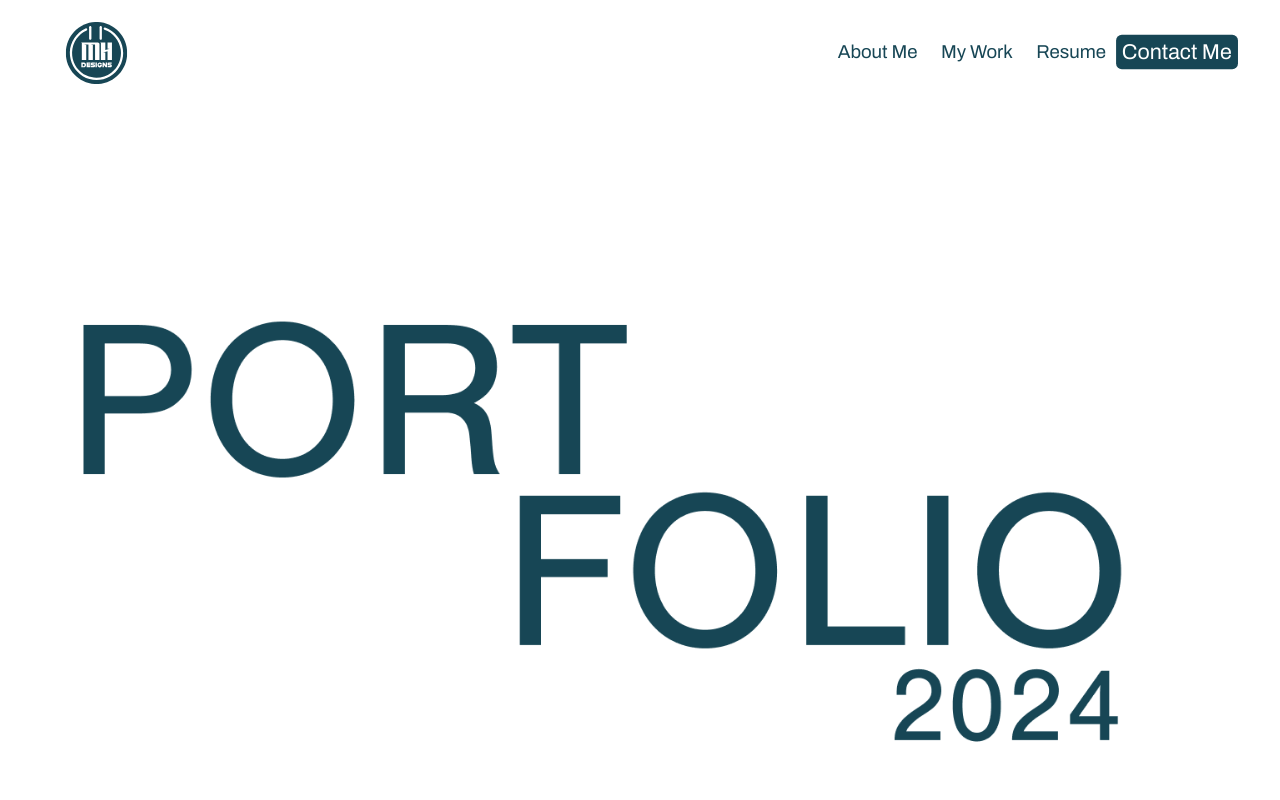
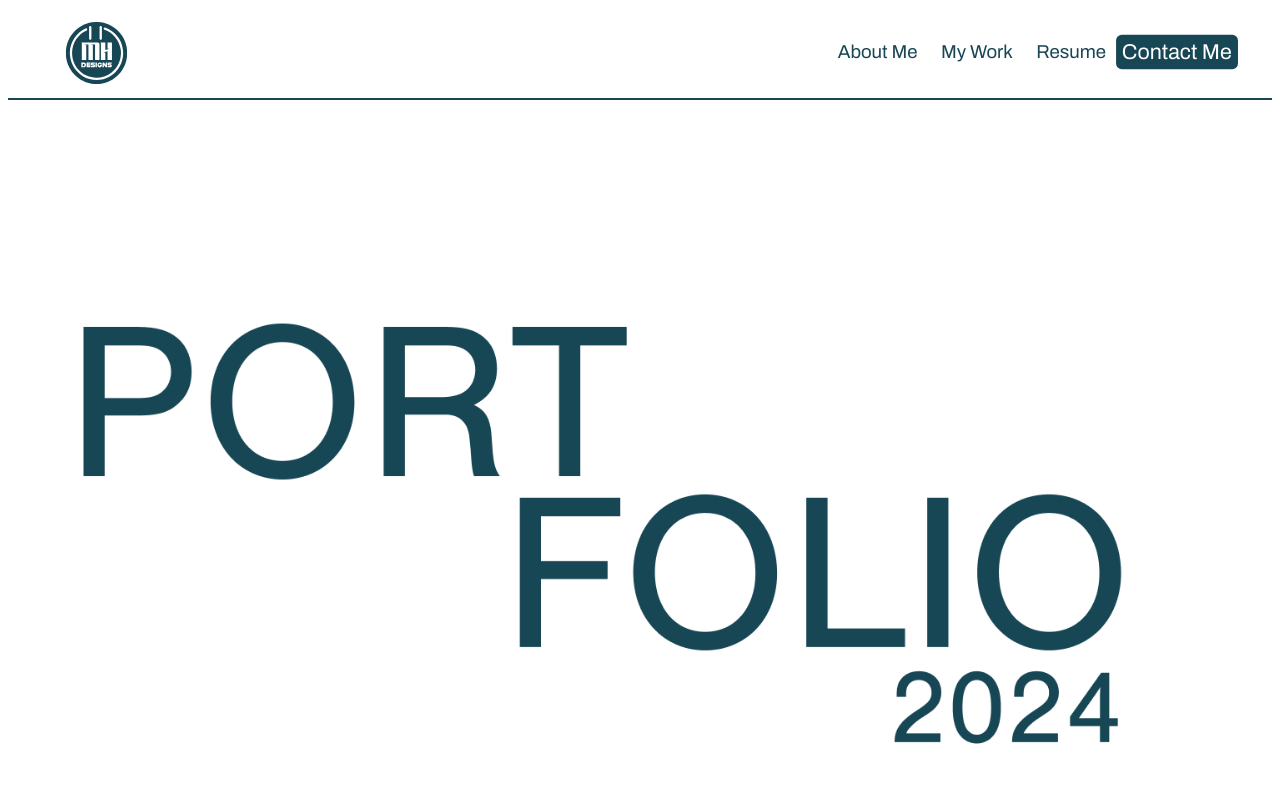
Before and after one commit to Harden1101/UX_UI_HW_17., a plain HTML site: page index.html in a window 1280 px wide. Shown: the top 800 px of the page. Drawn offline with Linux system fonts and the light colour scheme.

Commit message:
added line under nav

```diff
--- a/style.css
+++ b/style.css
@@ -4,6 +4,13 @@
 
 
 /*  Navigation section  */
+/*  Navigation section  */
+/*  Navigation section  */
+
+.navigation {
+    border-bottom: solid 2px #174655;
+
+}
 
 .inline_block, .My_Logo {
     display: inline-block;
@@ -68,6 +75,9 @@ li {
 }
 
 /* Hero Section */
+/* Hero Section */
+/* Hero Section */
+
 
 .hero {
 
@@ -78,6 +88,9 @@ li {
 }
 
 /* Footer section */
+/* Footer section */
+/* Footer section */
+
 
 footer {
     background-color: #174655;
```
